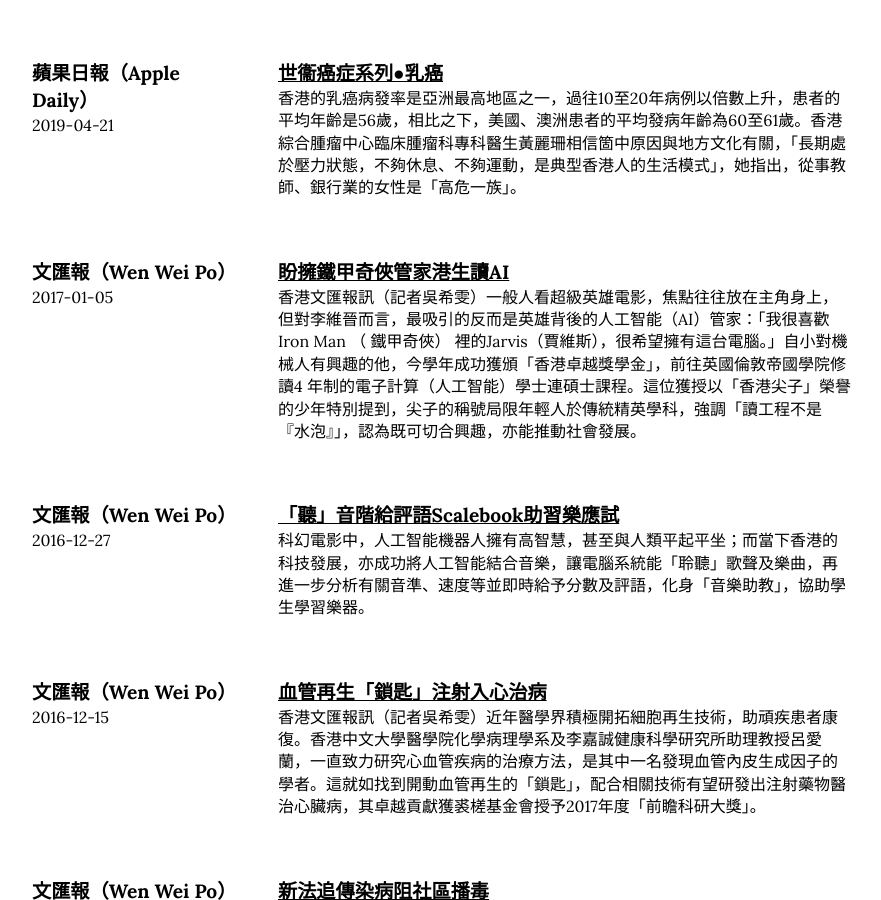
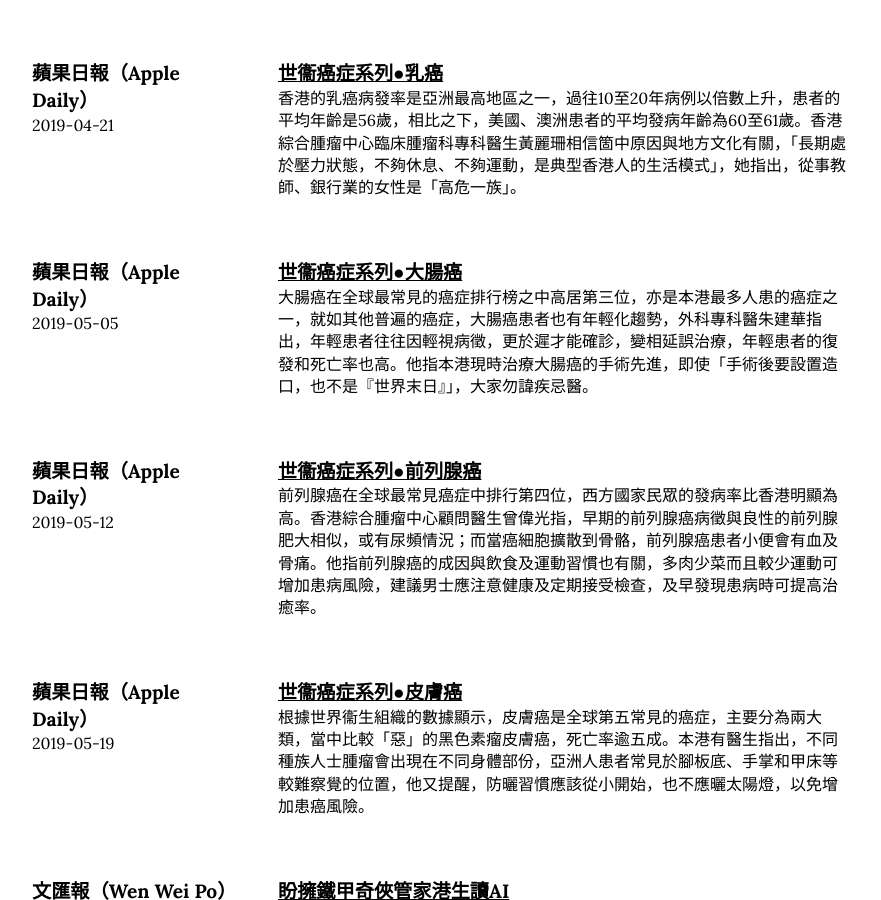
Before and after one commit to nghayman/nghayman.github.io, a Jekyll site: the page built from index.html, in a window 1280 px wide and 900 px high, scrolled down 637 px. Shown: the whole window, without its empty margins (198-1079 px from the left). Built offline with Jekyll 4.4.1, drawn with Linux system fonts in a browser that asks for light colours; some of the changed text lies outside the part shown.

Commit message:
Update portfolio.yml

```diff
--- a/_data/portfolio.yml
+++ b/_data/portfolio.yml
@@ -9,6 +9,24 @@
     where: 蘋果日報（Apple Daily）
     period: 2019-04-21
     description: 香港的乳癌病發率是亞洲最高地區之一，過往10至20年病例以倍數上升，患者的平均年齡是56歲，相比之下，美國、澳洲患者的平均發病年齡為60至61歲。香港綜合腫瘤中心臨床腫瘤科專科醫生黃麗珊相信箇中原因與地方文化有關，「長期處於壓力狀態，不夠休息、不夠運動，是典型香港人的生活模式」，她指出，從事教師、銀行業的女性是「高危一族」。
+
+-   title: 世衞癌症系列●大腸癌
+    link: /assets/Apple-05052019.pdf
+    where: 蘋果日報（Apple Daily）
+    period: 2019-05-05
+    description: 大腸癌在全球最常見的癌症排行榜之中高居第三位，亦是本港最多人患的癌症之一，就如其他普遍的癌症，大腸癌患者也有年輕化趨勢，外科專科醫朱建華指出，年輕患者往往因輕視病徵，更於遲才能確診，變相延誤治療，年輕患者的復發和死亡率也高。他指本港現時治療大腸癌的手術先進，即使「手術後要設置造口，也不是『世界末日』」，大家勿諱疾忌醫。
+
+-   title: 世衞癌症系列●前列腺癌
+    link: /assets/Apple-12052019.pdf
+    where: 蘋果日報（Apple Daily）
+    period: 2019-05-12
+    description: 前列腺癌在全球最常見癌症中排行第四位，西方國家民眾的發病率比香港明顯為高。香港綜合腫瘤中心顧問醫生曾偉光指，早期的前列腺癌病徵與良性的前列腺肥大相似，或有尿頻情況；而當癌細胞擴散到骨骼，前列腺癌患者小便會有血及骨痛。他指前列腺癌的成因與飲食及運動習慣也有關，多肉少菜而且較少運動可增加患病風險，建議男士應注意健康及定期接受檢查，及早發現患病時可提高治癒率。
+
+-   title: 世衞癌症系列●皮膚癌
+    link: /assets/Apple-19052019.pdf
+    where: 蘋果日報（Apple Daily）
+    period: 2019-05-19
+    description: 根據世界衞生組織的數據顯示，皮膚癌是全球第五常見的癌症，主要分為兩大類，當中比較「惡」的黑色素瘤皮膚癌，死亡率逾五成。本港有醫生指出，不同種族人士腫瘤會出現在不同身體部份，亞洲人患者常見於腳板底、手掌和甲床等較難察覺的位置，他又提醒，防曬習慣應該從小開始，也不應曬太陽燈，以免增加患癌風險。
 
 -   title: 盼擁鐵甲奇俠管家港生讀AI
     link: /assets/a20-0105.pdf
@@ -87,15 +105,3 @@
     where: 文匯報（Wen Wei Po）
     period: 2016-06-05
     description: 香港文匯報訊（記者吳希雯）昨日是香港小一統一派位放榜的日子，大批家長大清早已到達所屬的統一派位中心領取派位結果。在九龍塘瑪利諾修院學校（小學部） 的是41 校網派位中心， 家長各出奇謀希望幫助子女入心儀學校。有人豪花2,500 萬元在該名校區內置業，最終博得第一志願；有人為子女同時報讀兩間幼稚園，加上各式興趣班，卻失望而回，被派區外於黃大仙的小學，只能轉往其他學校「叩門」，更考慮轉報國際學校。
-
--   title: 下一站大海 (Issue 117)
-    link: /assets/117.pdf
-    where: Kidults Magazine
-    period: 2015-06
-    description: 08年北京奧運，年僅16歲的歐鎧淳（Stephanie）肩負厚望為香港出賽，是全隊最年幼的奧運選手。結果她不負眾望刷新了香港運動員200米及800米自由泳紀錄，可謂一舉成名，是矚目的小飛魚。
-
--   title: 交換新世代 (Issue 115)
-    link: /assets/115.pdf
-    where: Kidults Magazine
-    period: 2015-04
-    description: 「不用錢？回收舊東西之餘還可以換一件新物件？」你沒有聽錯，以上三個正是以物易物的概念。
```
